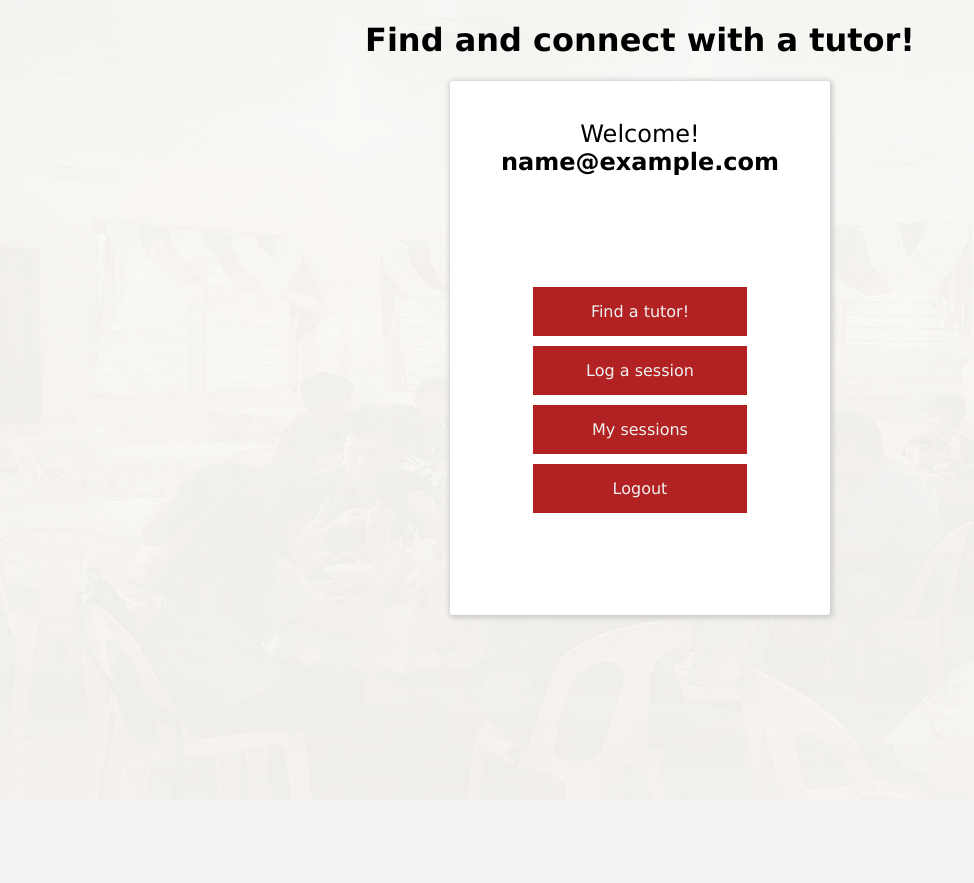
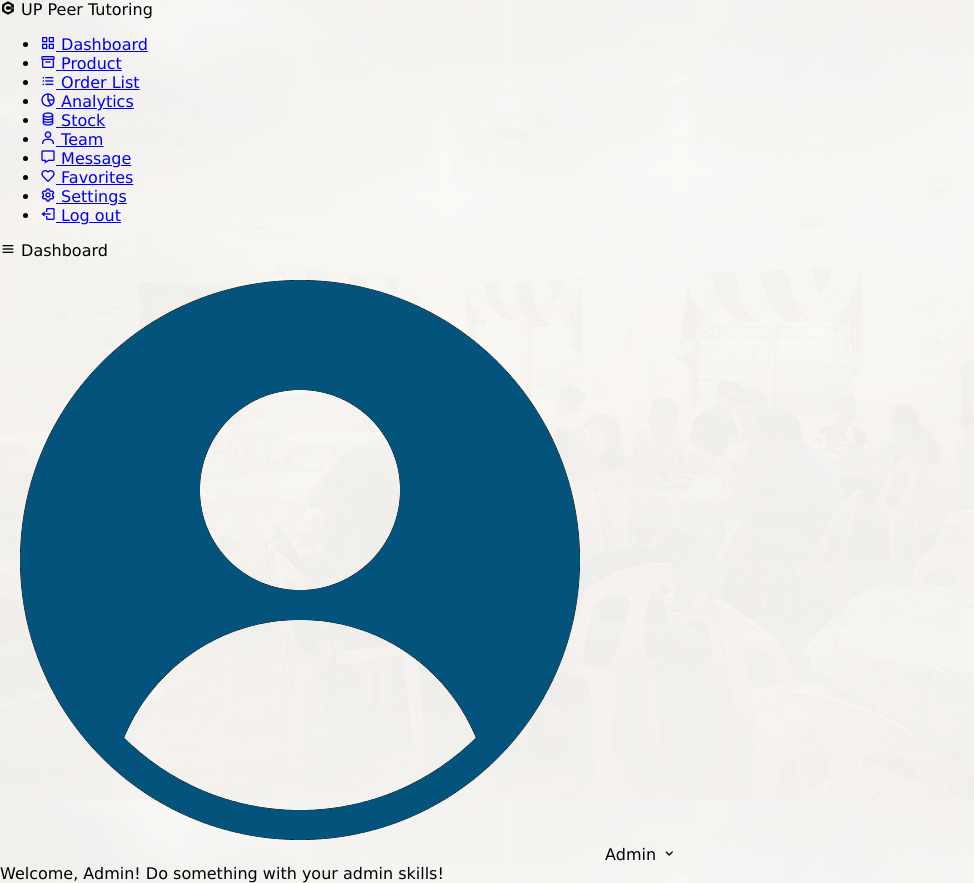
Before and after one commit to carl-mate/UP-Peer-Tutoring, a PHP site: page / in a window 1280 px wide. Shown: the whole page, without its empty margins (0-974 px from the left). Before the commit the page ends 620 px from the top, so only its background shows below. Run offline with PHP 8.4, Linux system fonts and the light colour scheme; the visitor is signed in with stand-in values (Sample User, id 1).

Commit message:
Redesign ui

```diff
--- a/index.php
+++ b/index.php
@@ -6,9 +6,103 @@
 	}
 ?>
 
-<h1>Find and connect with a tutor!</h1>
+<div class="sidebar">
+    <div class="logo-details">
+        <i class='bx bxl-c-plus-plus'></i>
+        <span class="logo_name">UP Peer Tutoring</span>
+    </div>
+    <ul class="nav-links">
+        <li>
+            <a href="#">
+                <i class='bx bx-grid-alt' ></i>
+                <span class="link_name">Dashboard</span>
+            </a>
+        </li>
+        <li>
+            <a href="#">
+                <i class='bx bx-box'></i>
+                <span class="link_name">Product</span>
+            </a>
+        </li>
+        <li>
+            <a href="#">
+                <i class='bx bx-list-ul' ></i>
+                <span class="link_name">Order List</span>
+            </a>
+        </li>
+        <li>
+            <a href="#">
+                <i class='bx bx-pie-chart-alt-2' ></i>
+                <span class="link_name">Analytics</span>
+            </a>
+        </li>
+        <li>
+            <a href="#">
+                <i class='bx bx-coin-stack' ></i>
+                <span class="link_name">Stock</span>
+            </a>
+        </li>
+        <li>
+            <a href="#">
+                <i class='bx bx-user' ></i>
+                <span class="link_name">Team</span>
+            </a>
+        </li>
+        <li>
+            <a href="#">
+                <i class='bx bx-message' ></i>
+                <span class="link_name">Message</span>
+            </a>
+        </li>
+        <li>
+            <a href="#">
+                <i class='bx bx-heart' ></i>
+                <span class="link_name">Favorites</span>
+            </a>
+        </li>
+        <li>
+            <a href="#">
+                <i class='bx bx-cog' ></i>
+                <span class="link_name">Settings</span>
+            </a>
+        </li>
+        <li>
+            <a href="#">
+                <i class='bx bx-log-out' ></i>
+                <span class="link_name">Log out</span>
+            </a>
+        </li>
+    </ul>
+</div>
+
+<section class="home-section">
+    <nav>
+        <div class="sidebar-button">
+           <i class='bx bx-menu sidebarBtn' ></i>
+            <span class="dashboard">Dashboard</span>
+        </div>
+        <div class="profile-details">
+            <img src="images/user.png" alt="">
+            <span class="user">Admin</span>
+           <i class='bx bx-chevron-down' ></i>
+        </div>
+    </nav>
+
+    <div class="home-content">
+        <div class="overview-boxes">
+            <div class="box">
+                <div class="left-side">
+                    <div class="box-topic">Welcome, Admin! Do something with your admin skills!</div>
+                </div>
+            </div>
+        </div>
+    </div>
+</section>
+
+<script src="script.js"></script>
+<!--
 <div class="content">
-			<?php if(isset($_SESSION['success'])): ?>
+//			<?php if(isset($_SESSION['success'])): ?>
 				<div class="error success">
 					<h4>
 						<?php
@@ -30,6 +124,7 @@
                     </div>
                 </div>
             <?php endif ?>
-        </div>
+</div>
+-->
 </body>
 </html>
```
